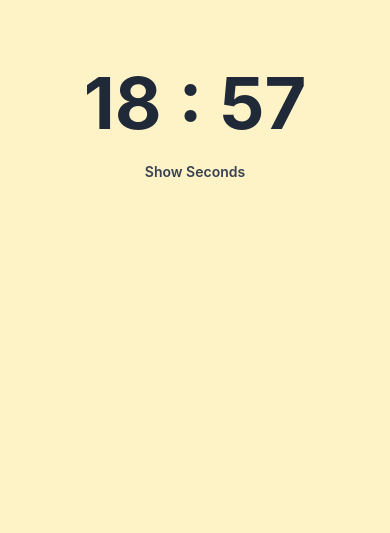
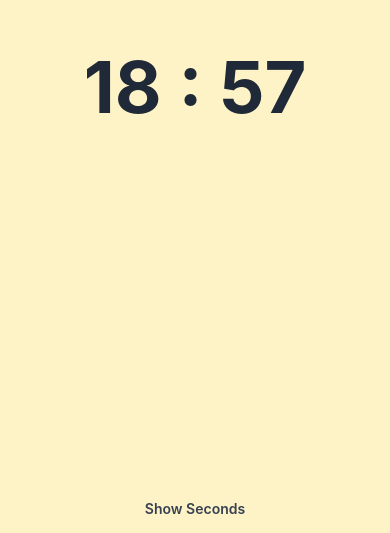
Before and after one commit to wujiaan2022/big-clock-reactnative-nativewind, a React Native app: screen / in a window 390 px wide. Shown: the part 311-844 px from the top of the page. Built offline with nearby package versions, Linux system fonts and the light colour scheme.

Commit message:
added a font resize hook

```diff
--- a/App.tsx
+++ b/App.tsx
@@ -11,14 +11,14 @@ const App = () => {
   const isLandscape = useOrientation();
 
   return (
-    <View
-      className={`flex-1 items-center justify-center bg-amber-100 ${
-        isLandscape ? 'flex-row' : 'flex-col'
-      }`}>
-      <View>
+    <View className={`flex-1 bg-amber-100 ${isLandscape ? 'flex-row' : 'flex-col'}`}>
+      {/* Clock section */}
+      <View className="flex-1 items-center justify-center">
         <DisplayClock showSeconds={showSeconds} />
       </View>
-      <View>
+
+      {/* Settings section */}
+      <View className="items-center justify-center p-4">
         <SecondsToggle showSeconds={showSeconds} toggleShowSeconds={toggleShowSeconds} />
       </View>
     </View>
--- /dev/null
+++ b/components/FontResize.tsx
@@ -0,0 +1,15 @@
+import useFontResize from "hooks/useFontResize";
+import { Pressable, Text } from "react-native";
+
+
+export default function FontResize() {
+    const {fontSize, setFontSize, increase, decrease, reset} = useFontResize()
+
+    return (
+        <Pressable>
+            <Text onPress={increase}>Increase</Text>
+            <Text onPress={reset}>Reset</Text>
+            <Text onPress={decrease}>Decrease</Text>
+        </Pressable>
+    )
+}
--- /dev/null
+++ b/hooks/useFontResize.tsx
@@ -0,0 +1,22 @@
+import { useState } from 'react';
+
+const MIN_FONT = 7;
+const MAX_FONT = 14;
+
+export default function useFontResize() {
+  const [fontSize, setFontSize] = useState<number>(MIN_FONT);
+
+  const increase = () => {
+    setFontSize((prev) => (prev < MAX_FONT ? prev + 1 : prev));
+  };
+
+  const decrease = () => {
+    setFontSize((prev) => (prev > MIN_FONT ? prev - 1 : prev));
+  };
+
+  const reset = () => {
+    setFontSize(MIN_FONT);
+  };
+
+  return { fontSize, setFontSize, increase, decrease, reset };
+}
```
